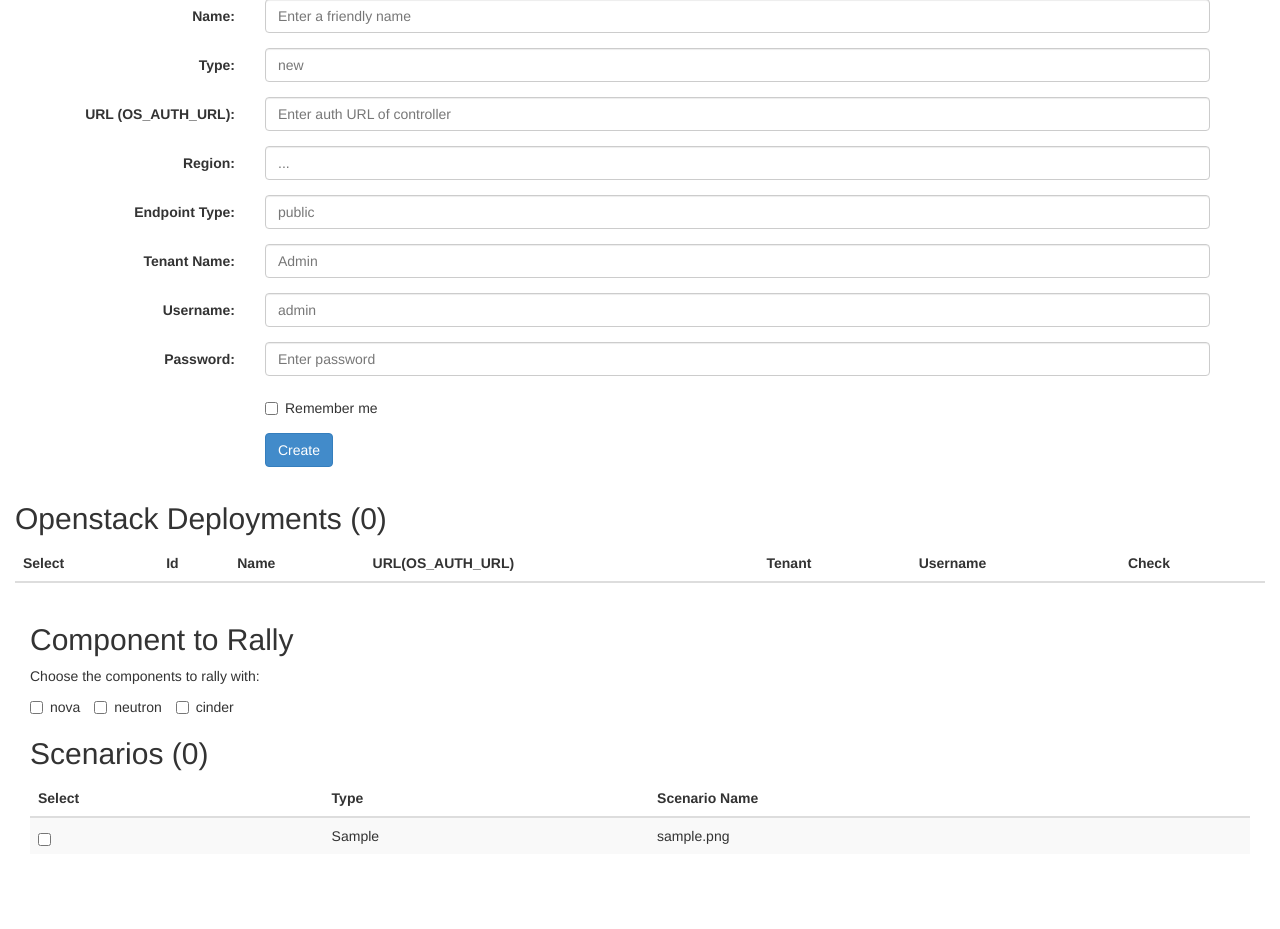
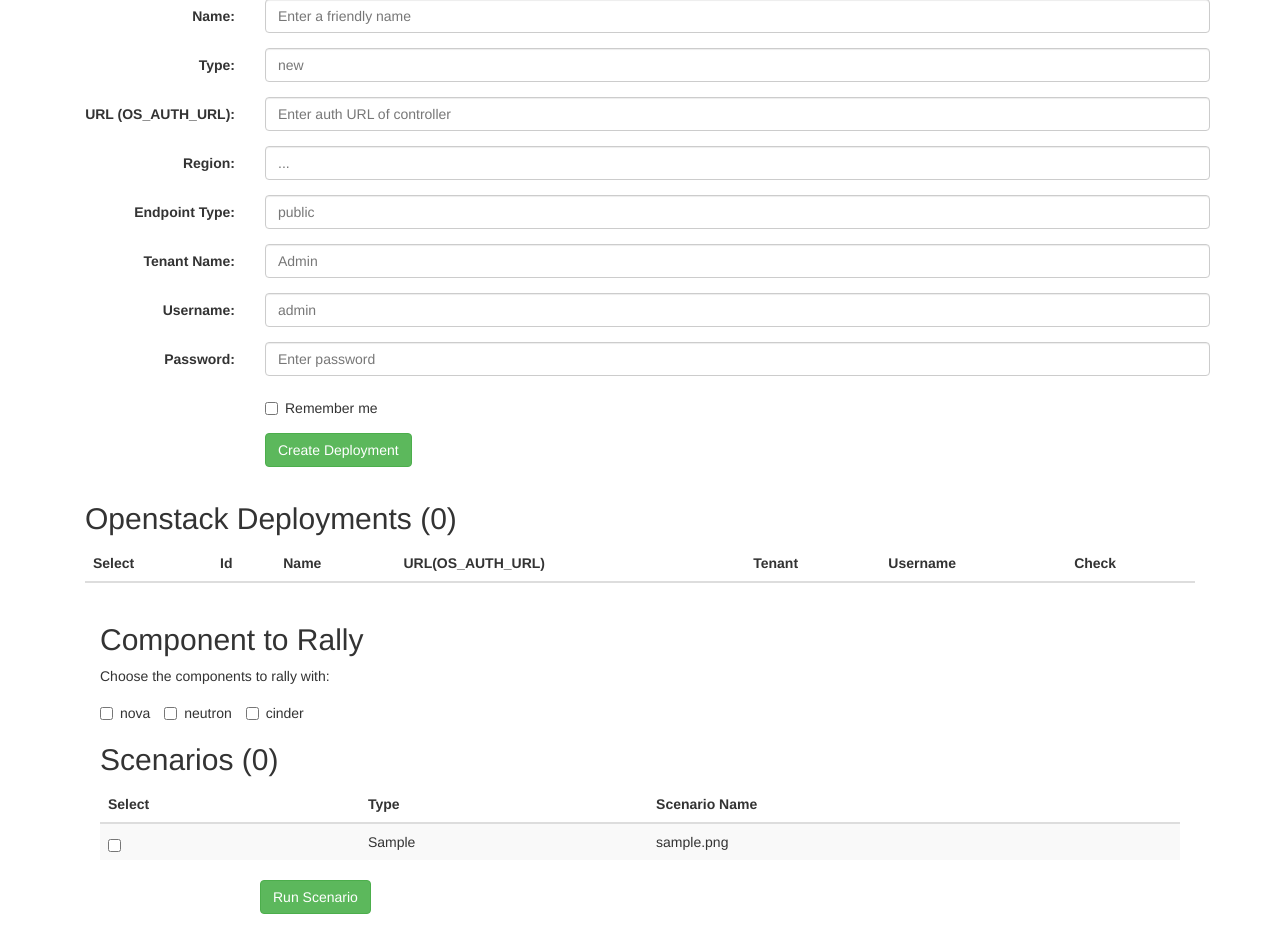
Before and after one commit to sudhakso/perfbench, a Django app: a page that uses rallybench/templates/rallybench/deployment.html in a window 1280 px wide. Shown: the part 64-993 px from the top of the page. Before the commit the page ends 910 px from the top, so only its background shows below. Run offline with Django 3.2, Linux system fonts and the light colour scheme; tables that the repository leaves empty hold one stand-in row (values such as "Sample post"); lists and menus that the app fills with data are empty; some libraries are stand-ins or nearby versions.

Commit message:
view to select the deployment and scenarios to run rally tasks

```diff
--- a/rallybench/templates/rallybench/deployment.html
+++ b/rallybench/templates/rallybench/deployment.html
@@ -14,7 +14,7 @@
   <body>
 	<div class="container">
 	 <h2>Create a Deployment</h2>
-	  <form class="form-horizontal" role="form" action="/rallybench/{{username}}/deployment/" method="post">
+	  <form class="form-horizontal" role="form" action="." method="post">
 		<div class="form-group">
 		 <label class="control-label col-sm-2" for="text">Name:</label>
 		 <div class="col-sm-10">
@@ -72,12 +72,14 @@
 	      </div>
 	      <div class="form-group">
 	       <div class="col-sm-offset-2 col-sm-10">
-		<button type="submit" class="btn btn-primary">Create</button>
+	        <form class="form-horizontal" action="." method="post">
+	 	 <input type="submit" class="btn btn-success" value="Create Deployment" name="createdepl"/>
+		{% csrf_token %}
+	        </form>
 	       </div>
-	      </div>
-	  {% csrf_token %}
 	  </form>
 	</div>
+	<form class="form-horizontal" role="form" action="." method="post">
 	<div class="container-fluid">
 	 <h2 class="sub-header">Openstack Deployments ({{numdeployments}})</h2>
           <div class="table-responsive">
@@ -97,7 +99,7 @@
 		{% for depl in deployments %}
 	      <tr>
 		<td>
-        	 <input type="checkbox" name="deployment_selector" style="text-align:center; vertical-align: middle;">
+        	 <input type="checkbox" name="deployment" value = "{{ depl.osc_friendly_name }}" style="text-align:center; vertical-align: middle;">
 		</td>
 		<td>{{ depl.uniqueid }}</td>
 		<td>{{ depl.osc_friendly_name }}</td>
@@ -113,13 +115,11 @@
 	  <div class="container-fluid">
 	   <h2>Component to Rally</h2>
 	   <p>Choose the components to rally with:</p>
-	   <form role="form" action="/rallybench/{{username}}/deployment/" method="post">
 	    {% for atype in scenariotypes %}
 		<label class="checkbox-inline">
 		   <input type="checkbox" name = "{{ atype }}" value="{{ atype }}"> {{ atype }}
 		</label>
 	    {% endfor %}
-	   </form>
  	 </div>
 	 <div class="container-fluid">
 	 <h2 class="sub-header"> Scenarios ({{numscenarios}})</h2>
@@ -136,7 +136,7 @@
 		{% for scene in scenarios %}
 		      <tr>
 			<td>
-            		  <input type="checkbox" name="scenario_selector" style="text-align:center; vertical-align: middle;">
+            		  <input type="checkbox" name="{{ scene.scenario_type }}"  value= "{{ scene.scenario_file_name }}" style="text-align:center; vertical-align: middle;">
 			</td>
 			<td>{{ scene.scenario_type }}</td>
 			<td>{{ scene.scenario_file_name }}</td>
@@ -146,8 +146,17 @@
            </table>
           </div>
 	</div>
+	<div class="form-group">
+	  <div class="col-sm-offset-2 col-sm-25">
+	    <form class="form-horizontal" action="." method="post">
+	 	<input type="submit" class="btn btn-success" value="Run Scenario" name="mybtn">
+		{% csrf_token %}
+	    </form>
+	  </div>
+	</div>
+	</form>
 	<script type="text/javascript" src= "{% static "rallybench/jquery/jquery-2.1.1.min.js" %}"></script>
 	<script type="text/javascript" src= "{% static "rallybench/bootstrap-3.2.0-dist/js/bootstrap.min.js" %}"></script>
-    <script src="./Dashboard Template for Bootstrap_files/ie10-viewport-bug-workaround.js"></script>
+        <script src="./Dashboard Template for Bootstrap_files/ie10-viewport-bug-workaround.js"></script>
   </body>
 </html>
--- a/rallybench/views.py
+++ b/rallybench/views.py
@@ -131,8 +131,49 @@
 	    		})
 		return render_to_response('rallybench/error.html', context_instance=errorcontext)
 
-	#Create deployment call handler
-	if request.POST:
+	#Run Scenario
+	if request.POST.get('mybtn'):
+		print 'POST Request hit'
+		print request.POST
+
+		#<QueryDict: {u'csrfmiddlewaretoken': [u'VuoRMysrosOyXq9vDaaaBxiW2JNTHavF'], u'mybtn': [u'Run Scenario'], u'neutron': [u'neutron',
+		#u'create_and_update_networks.json', u'create_and_list_subnets.json', u'create_and_delete_ports.json'], u'deployment': [u'trial']}>
+		scenes = []
+		scenario_type = ''
+		if request.POST.get('neutron'):
+			scenario_type = 'neutron'
+			scenes.append(request.POST.get('neutron'))
+		elif request.POST.get('nova'):
+			scenario_type = 'nova'
+			scenes.append(request.POST.get('nova'))
+		elif request.POST.get('cinder'):
+			scenario_type = 'cinder'
+			scenes.append(request.POST.get('cinder'))
+		else:
+			scenario_type = 'unsupported'
+		print "request parsed %s/%s" % (scenario_type, scenes)
+
+		(task_id, task_status, start_time, end_time) = create_task(request, username, deployment_friendly_name=request.POST.get('deployment'),
+									 scenario_type=scenario_type, selected_scenarios = scenes)
+		#redirect the user to the task list
+		if task_id != -1:
+			return render_to_response('rallybench/tasklist.html', context_instance=errorcontext)
+		else:
+			errorcontext = RequestContext(request, {
+			'state': 'Fatal error while executing scenario. Happened while running task.',
+			'ErrorCode': 503,
+			'username': username,
+			'scenarios': scenes,
+			'deployment': request.POST.get('deployment')
+	    		})
+			#redirect the user to the error page
+			return render_to_response('rallybench/error.html', context_instance=errorcontext)
+
+	#Create deployment
+	if request.POST.get('createdepl'):
+		print 'POST request hit'
+		print request.POST
+
 		friendly_name = request.POST.get('name')
 
 		deployment_type = request.POST.get('type')
@@ -153,13 +194,13 @@
 							osc_tenant_name=osc_tenant_name,
 							osc_tenant_user=osc_tenant_user_name,
 							osc_tenant_password=osc_tenant_password)
-		#if deployment_id == -1:
-		#	errorcontext = RequestContext(request, {
-		#	'state': 'Fatal error while creating a deployment.',
-		#	'ErrorCode': 503,
-		#	'username': username
-	    	#	})
-		#	return render_to_response('rallybench/error.html', context_instance=errorcontext)
+		if deployment_id == -1:
+			errorcontext = RequestContext(request, {
+			'state': 'Fatal error while creating a deployment.',
+			'ErrorCode': 503,
+			'username': username
+	    		})
+			return render_to_response('rallybench/error.html', context_instance=errorcontext)
 
 		allservices_up = True
 		availability = rallycmd.deployment_check(friendly_name)
@@ -268,7 +309,7 @@
 
 #run a rally task
 #create a rallytask instance and store objects
-def create_task(request, username, deployment_friendly_name, scenario_objs_selected = []):
+def create_task(request, username, deployment_friendly_name, scenario_type, selected_scenarios = []):
 	#TBD: User home directory to be set via profile
 	rallycmd = RallyUtility('/usr/local/bin/', '/home/%s/rally' % (username), '/home/%s' % (username))
 
@@ -282,19 +323,19 @@
 	    		})
 		return render_to_response('rallybench/error.html', context_instance=errorcontext)
 
-	#names are enough
-	scenario_names = []
-	(task_id, task_status, start_time, end_time) = rallycmd.rally_run_scenarios(deployment_friendly_name, scenario_names)
-
+	(task_id, task_status, start_time, end_time) = rallycmd.rally_run_scenarios(deployment_friendly_name, scene_type=scenario_type, scenario_listing=selected_scenarios)
 	#Add task to the databse for tracking
+	print "Task stats %s:%s:%s:%s" % (task_id, task_status, start_time, end_time)
 	if task_id != -1:
 		task = RallyTask(user_id=auser, task_id=task_id)
 		task.status = task_status
-		for aobj in scenario_objs_selected:
+		task.created_time = start_time
+		task.finished_time = end_time
+
+		print "linking scenarios"
+		#Save all scenarios associated
+		for ascenario in selected_scenarios:
+			aobj = Scenario.objects.get(scenario_file_name=ascenario)
 			task.scenarios.add(aobj)
-			if task_status == 'started' or task_status == 'finished':
-				task.created_time = start_time
-				task.task_status = task_status
-				if end_time != None:
-					task.finished_time = end_time
+
 		task.save()
```
Also changed, not shown: rallybench/utils.py (+34 -34 lines), rallybench/migrations/0005_auto_20150313_1722.py (added), rallybench/migrations/0006_auto_20150313_1745.py (added), rallybench/migrations/0007_rallytask_deployment_name.py (added), rallybench/migrations/0008_rallytask_task_status.py (added).
